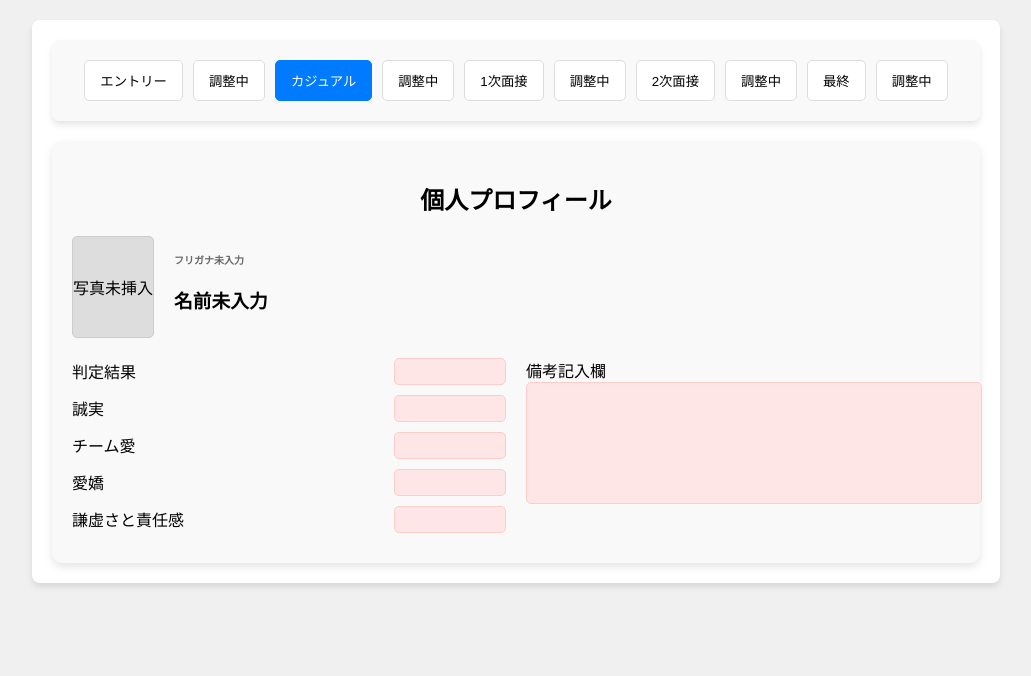
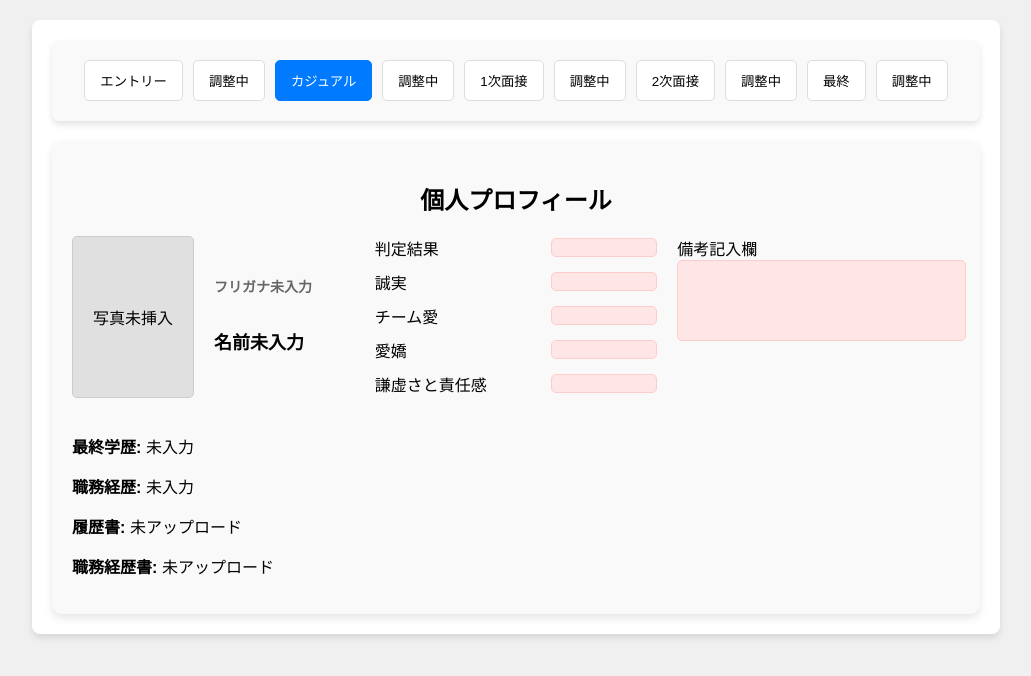
Before and after one commit to fuukanoo/SRM_prod, a React (Create React App) app in the folder SRM_client/: page / in a window 1280 px wide. Both pictures are taken after a click on the button "カジュアル". Shown: the top 676 px of the page, without its empty margins (124-1155 px from the left). Built offline with nearby package versions, Linux system fonts and the light colour scheme.

Commit message:
1/29開始時点

```diff
--- a/SRM_client/src/components/CasualScreen.css
+++ b/SRM_client/src/components/CasualScreen.css
@@ -1,7 +1,7 @@
 .casual-screen {
   font-family: Arial, sans-serif;
+  padding: 20px;
   background-color: #f9f9f9;
-  padding: 20px;
   border-radius: 10px;
   box-shadow: 0 4px 8px rgba(0, 0, 0, 0.1);
 }
@@ -13,7 +13,14 @@
 
 .content {
   display: grid;
-  grid-template-columns: 1fr 1fr;
+  grid-template-columns: 1fr 1fr 1fr; /* 左、中、右の3列 */
+  gap: 20px;
+}
+
+/* 左側: 写真と名前、プロフィール情報 */
+.left-section {
+  display: flex;
+  flex-direction: column;
   gap: 20px;
 }
 
@@ -24,59 +31,64 @@
 }
 
 .photo {
-  width: 80px;
-  height: 100px;
-  background-color: #ddd;
-  border: 1px solid #ccc;
+  width: 120px;
+  height: 160px;
+  background-color: #e0e0e0;
   border-radius: 5px;
   background-size: cover;
   background-position: center;
+  border: 1px solid #ccc;
   display: flex;
   justify-content: center;
   align-items: center;
 }
 
-.furigana{
-  font-size: 10px;
-  color: #666;    /* 薄いグレーの色 */
+.name {
+  display: flex;
+  flex-direction: column;
 }
 
-.kanji_name {
-  font-size: 70px;
-  font-weight: bold;
-  color: #000;       /* 黒色 */
+.furigana {
+  font-size: 14px;
+  color: #666;
 }
 
-.evaluation {
-  grid-column: 1 / span 1;
+.kanji-name {
+  font-size: 18px;
+  font-weight: bold;
+}
+
+/* 中央: 判定結果～謙虚さと責任感 */
+.center-section .evaluation {
+  display: flex;
+  flex-direction: column;
+  gap: 10px;
 }
 
 .evaluation-row {
   display: flex;
   justify-content: space-between;
   align-items: center;
-  margin-bottom: 10px;
 }
 
 .red-input {
   width: 100px;
-  padding: 5px;
+  background-color: #ffe6e6;
   border: 1px solid #ffcccc;
   border-radius: 5px;
-  background-color: #ffe6e6;
   text-align: center;
 }
 
-.notes {
-  grid-column: 2 / span 1;
+/* 右側: 備考記入欄 */
+.right-section {
+  display: flex;
+  flex-direction: column;
 }
 
 .red-textarea {
   width: 100%;
-  height: 100px;
-  padding: 10px;
+  background-color: #ffe6e6;
   border: 1px solid #ffcccc;
   border-radius: 5px;
-  background-color: #ffe6e6;
   resize: none;
 }
--- a/SRM_client/src/components/CasualScreen.jsx
+++ b/SRM_client/src/components/CasualScreen.jsx
@@ -18,7 +18,8 @@ function CasualScreen({ profileData, casualData, setCasualData }) {
       </div>
 
       <div className="content">
-        {/* 左上: 写真と名前 */}
+        {/* 左側: 写真と名前 */}
+        <div className="left-section">
           <div className="photo-name">
             <div
               className="photo"
@@ -36,7 +37,39 @@ function CasualScreen({ profileData, casualData, setCasualData }) {
             </div>
           </div>
 
-        {/* 判定結果～謙虚さ */}
+          {/* 最終学歴～職務経歴書 */}
+          <div className="profile-details">
+            <p>
+              <strong>最終学歴:</strong> {profileData.education || "未入力"}
+            </p>
+            <p>
+              <strong>職務経歴:</strong> {profileData.career || "未入力"}
+            </p>
+            <p>
+              <strong>履歴書:</strong>{" "}
+              {profileData.resume ? (
+                <a href={URL.createObjectURL(profileData.resume)} target="_blank" rel="noopener noreferrer">
+                  📎 ダウンロード
+                </a>
+              ) : (
+                "未アップロード"
+              )}
+            </p>
+            <p>
+              <strong>職務経歴書:</strong>{" "}
+              {profileData.careerSheet ? (
+                <a href={URL.createObjectURL(profileData.careerSheet)} target="_blank" rel="noopener noreferrer">
+                  📎 ダウンロード
+                </a>
+              ) : (
+                "未アップロード"
+              )}
+            </p>
+          </div>
+        </div>
+
+        {/* 中央: 判定結果～謙虚さと責任感 */}
+        <div className="center-section">
           <div className="evaluation">
             <div className="evaluation-row">
               <label>判定結果</label>
@@ -89,9 +122,10 @@ function CasualScreen({ profileData, casualData, setCasualData }) {
               />
             </div>
           </div>
+        </div>
 
-        {/* 備考記入欄 */}
-        <div className="notes">
+        {/* 右側: 備考記入欄 */}
+        <div className="right-section">
           <label>備考記入欄</label>
           <textarea
             name="notes"
```
Lines whose indentation alone changed are shown as unchanged.
